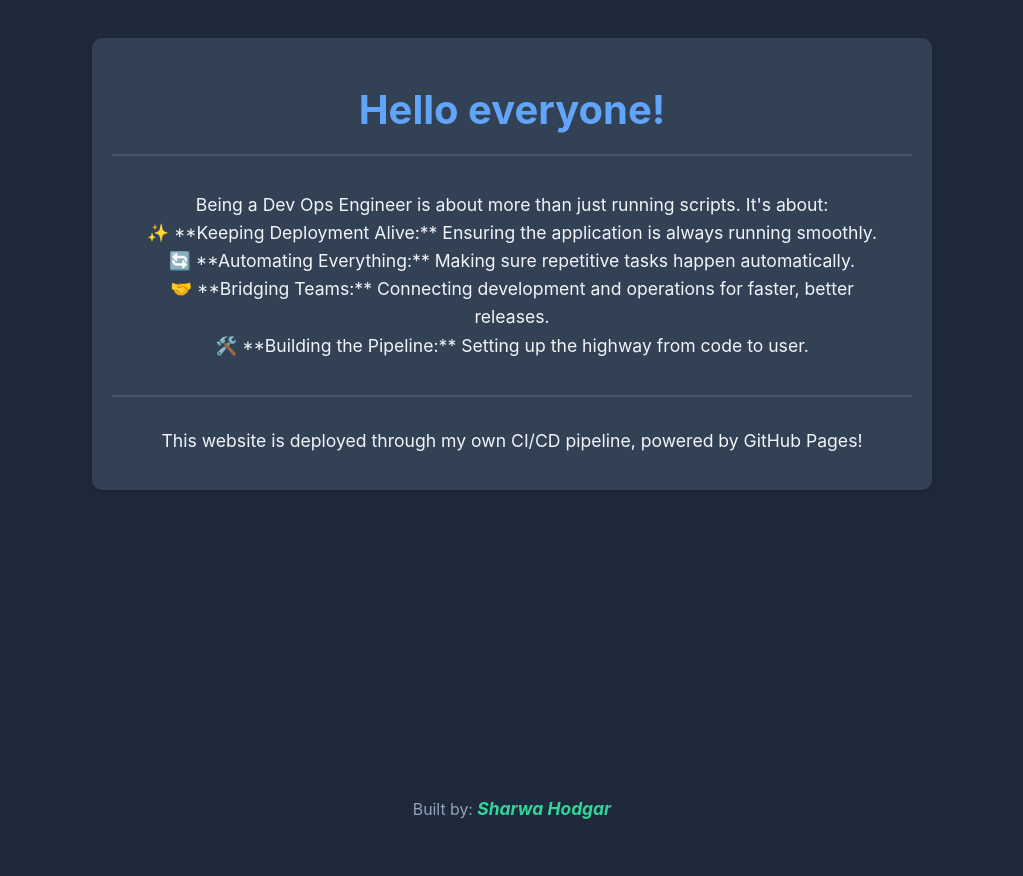
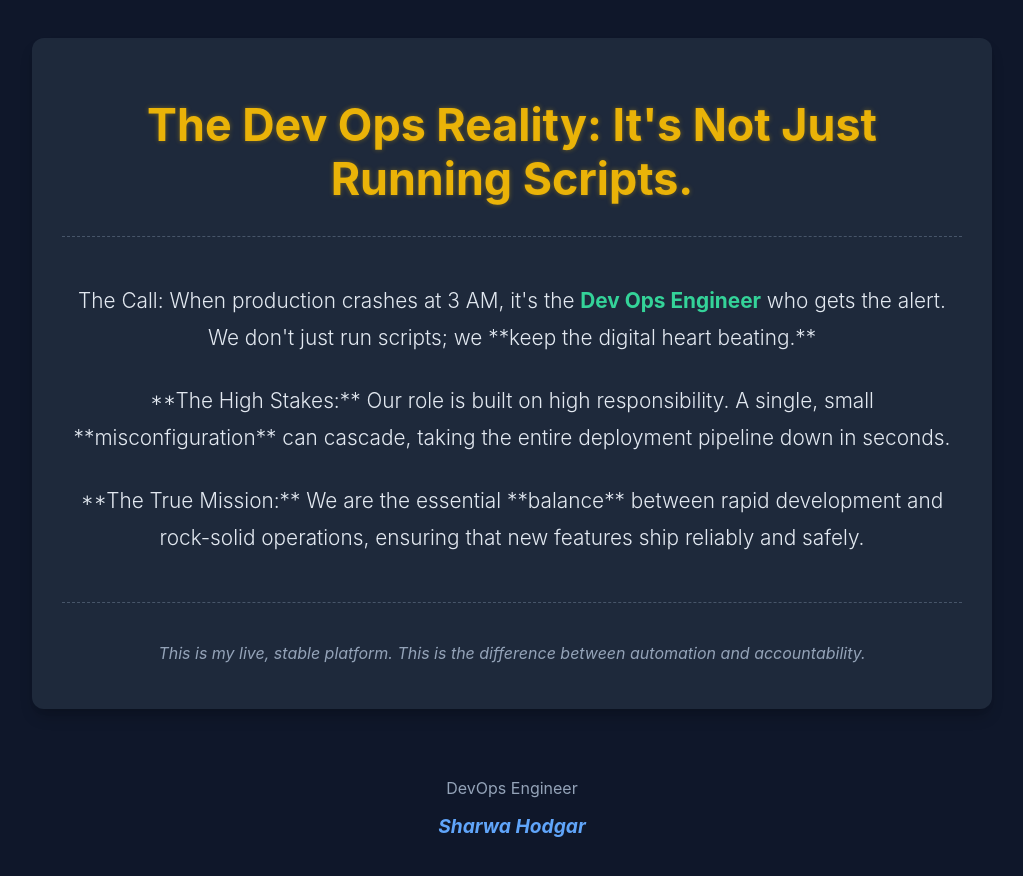
Before and after one commit to sharwahodgar/day6_devops, a plain HTML site: page index.html in a window 1280 px wide. Shown: the whole page, without its empty margins (128-1151 px from the left). Drawn offline with Linux system fonts and the light colour scheme.

Commit message:
Updated index.html for website

```diff
--- a/index.html
+++ b/index.html
@@ -3,76 +3,92 @@
 <head>
     <meta charset="UTF-8">
     <meta name="viewport" content="width=device-width, initial-scale=1.0">
-    <title>Sharwa's Dev Ops Journey</title>
+    <title>Sharwa's Dev Ops Manifesto</title>
     <style>
-        /* This is the CSS! Updated for a professional dark mode look. */
+        /* CSS: Maintaining a professional dark-mode theme */
         body {
             font-family: 'Inter', sans-serif;
-            background-color: #1e293b; /* Dark slate blue background */
-            color: #f1f5f9; /* Light text color */
+            background-color: #0f172a; /* Deeper, darker background */
+            color: #e2e8f0; /* Light text color */
             text-align: center;
             padding: 30px;
             min-height: 100vh;
             display: flex;
             flex-direction: column;
-            justify-content: space-between; /* Helps push the footer to the bottom */
+            justify-content: space-between;
         }
         .container {
-            max-width: 800px;
+            max-width: 900px;
             margin: 0 auto;
-            padding: 20px;
-            background-color: #334155; /* Slightly lighter inner panel */
-            border-radius: 10px;
-            box-shadow: 0 4px 6px rgba(0, 0, 0, 0.1);
+            padding: 30px;
+            background-color: #1e293b; /* Primary dark panel */
+            border-radius: 12px;
+            box-shadow: 0 10px 15px -3px rgba(0, 0, 0, 0.2), 0 4px 6px -2px rgba(0, 0, 0, 0.05);
         }
         h1 {
-            color: #60a5fa; /* Vibrant blue title */
-            font-size: 2.5em;
-            margin-bottom: 20px;
-        }
-        p {
-            font-size: 1.1em;
-            line-height: 1.6;
-            margin: 15px 0;
+            color: #eab308; /* Gold/Yellow title for emphasis */
+            font-size: 2.8em;
+            margin-bottom: 25px;
+            text-shadow: 0 0 5px rgba(234, 179, 8, 0.4);
         }
         .points-section {
-            padding: 20px;
-            border-top: 2px solid #475569;
-            border-bottom: 2px solid #475569;
-            margin-bottom: 30px;
+            padding: 20px 0;
+            border-top: 1px dashed #475569;
+            border-bottom: 1px dashed #475569;
+            margin: 30px 0;
+        }
+        .point {
+            font-size: 1.3em;
+            line-height: 1.8;
+            margin: 25px 0;
+            font-weight: 300;
+        }
+        .highlight {
+            font-weight: 700;
+            color: #34d399; /* Green for key actions */
         }
         footer {
-            margin-top: 20px;
-            font-size: 0.9em;
+            margin-top: 40px;
+            padding-top: 10px;
+            font-size: 1em;
             color: #94a3b8;
         }
         .name-signature {
             font-weight: bold;
             font-style: italic;
-            font-size: 1.1em;
-            color: #34d399; /* Green signature color */
+            font-size: 1.2em;
+            color: #60a5fa; /* Blue signature color */
+            display: block;
+            margin-top: 5px;
         }
     </style>
 </head>
 <body>
     <div class="container">
-        <h1>Hello everyone!</h1>
+        <h1>The Dev Ops Reality: It's Not Just Running Scripts.</h1>
 
         <div class="points-section">
-            <p>
-                Being a Dev Ops Engineer is about more than just running scripts. It's about:<br>
-                ✨ **Keeping Deployment Alive:** Ensuring the application is always running smoothly.<br>
-                🔄 **Automating Everything:** Making sure repetitive tasks happen automatically.<br>
-                🤝 **Bridging Teams:** Connecting development and operations for faster, better releases.<br>
-                🛠️ **Building the Pipeline:** Setting up the highway from code to user.
+            <p class="point">
+                The Call: When production crashes at 3 AM, it's the <span class="highlight">Dev Ops Engineer</span> who gets the alert. We don't just run scripts; we **keep the digital heart beating.**
+            </p>
+
+            <p class="point">
+                **The High Stakes:** Our role is built on high responsibility. A single, small **misconfiguration** can cascade, taking the entire deployment pipeline down in seconds.
+            </p>
+
+            <p class="point">
+                **The True Mission:** We are the essential **balance** between rapid development and rock-solid operations, ensuring that new features ship reliably and safely.
             </p>
         </div>
 
-        <p>This website is deployed through my own CI/CD pipeline, powered by GitHub Pages!</p>
+        <p style="margin-top: 40px; color: #94a3b8; font-style: italic;">
+            This is my live, stable platform. This is the difference between automation and accountability.
+        </p>
     </div>
 
     <footer>
-        <p>Built by: <span class="name-signature">Sharwa Hodgar</span></p>
+        <p>DevOps Engineer</p>
+        <span class="name-signature">Sharwa Hodgar</span>
     </footer>
 
 </body>
```
